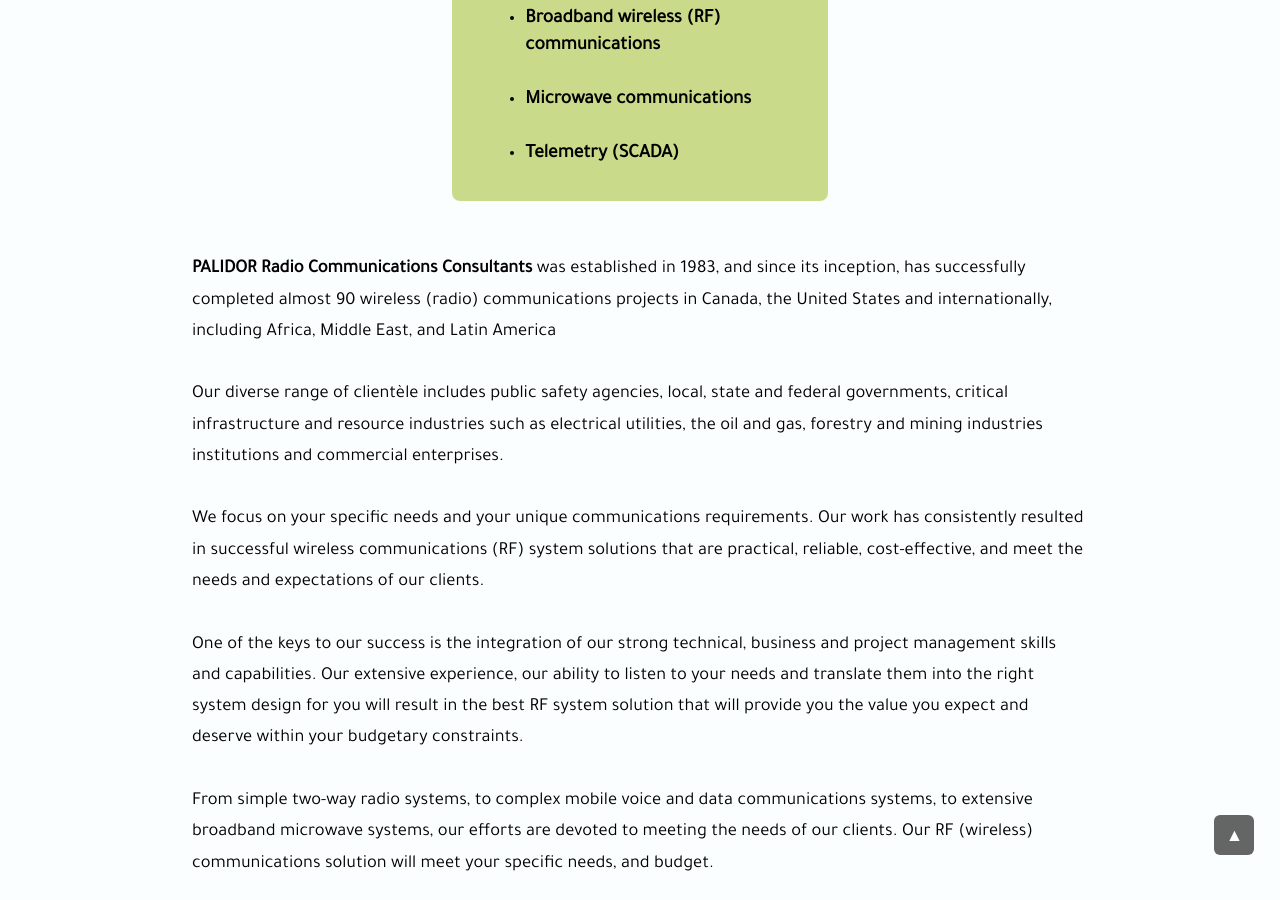
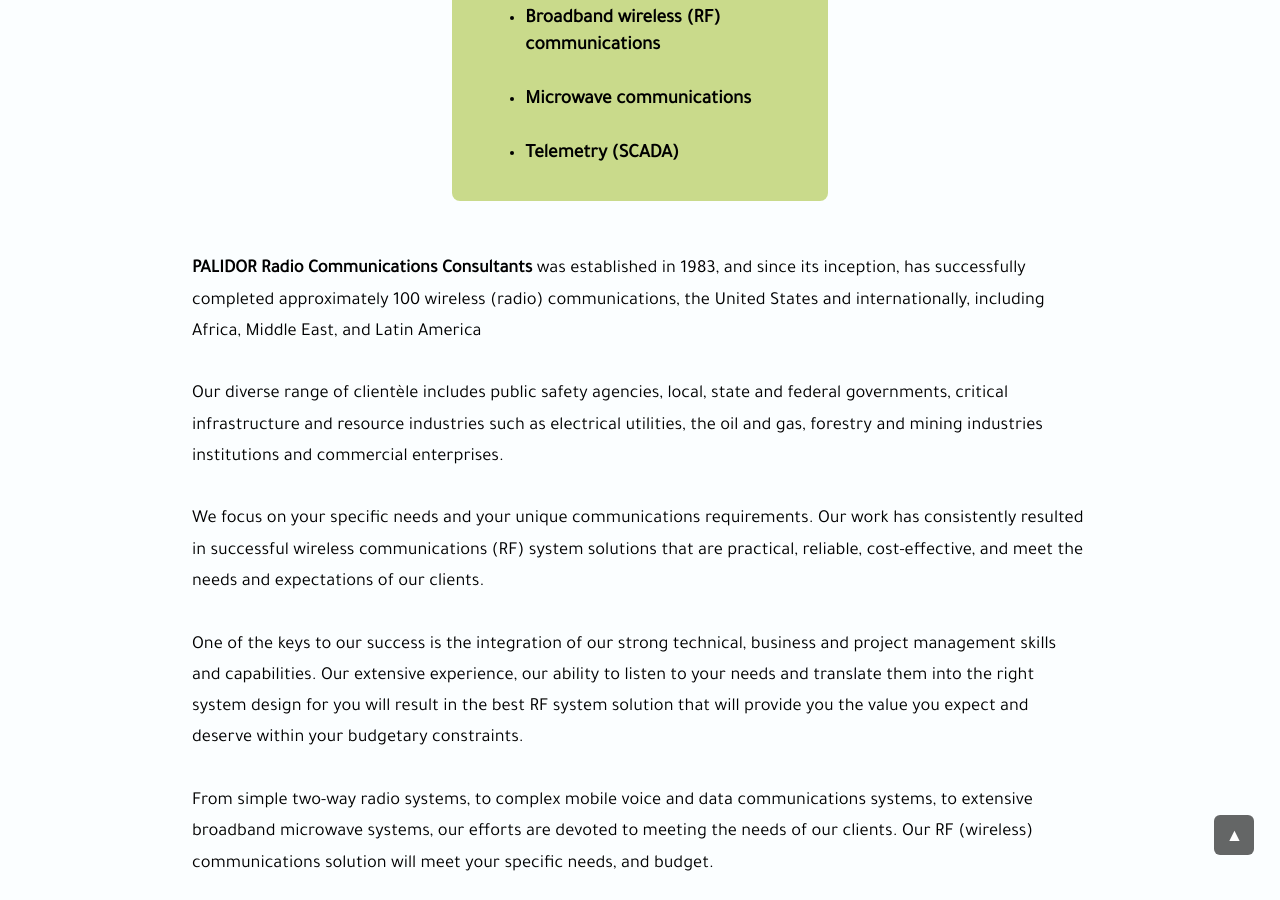
Before and after one commit to clxytn/clxytn.github.io, a Jekyll site: the page index.html, which Jekyll copies as it is, in a window 1280 px wide and 900 px high, scrolled down 2705 px. Built offline with Jekyll 4.4.1, drawn with Linux system fonts in a browser that asks for light colours.

Commit message:
Update index.html

```diff
--- a/index.html
+++ b/index.html
@@ -163,7 +163,7 @@
             </ul>
         </div><br>
         <p style="line-height: 1.7; text-align: left">
-            <strong>PALIDOR Radio Communications Consultants</strong> was established in 1983, and since its inception, has successfully completed almost 90 wireless (radio) communications projects in Canada, the United States and internationally, including
+            <strong>PALIDOR Radio Communications Consultants</strong> was established in 1983, and since its inception, has successfully completed approximately 100 wireless (radio) communications, the United States and internationally, including
             Africa, Middle East, and Latin America<br><br> Our diverse range of clientèle includes public safety agencies, local, state and federal governments, critical infrastructure and resource industries such as electrical utilities, the oil and
             gas, forestry and mining industries institutions and commercial enterprises.<br><br> We focus on your specific needs and your unique communications requirements. Our work has consistently resulted in successful wireless communications (RF)
             system solutions that are practical, reliable, cost-effective, and meet the needs and expectations of our clients.<br><br> One of the keys to our success is the integration of our strong technical, business and project management skills and
```
